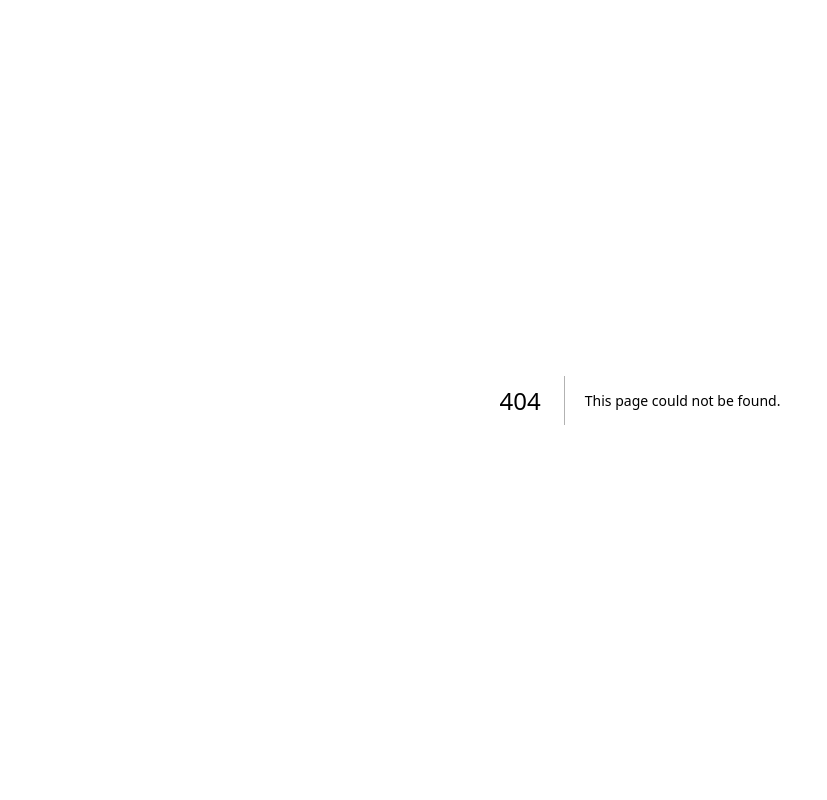
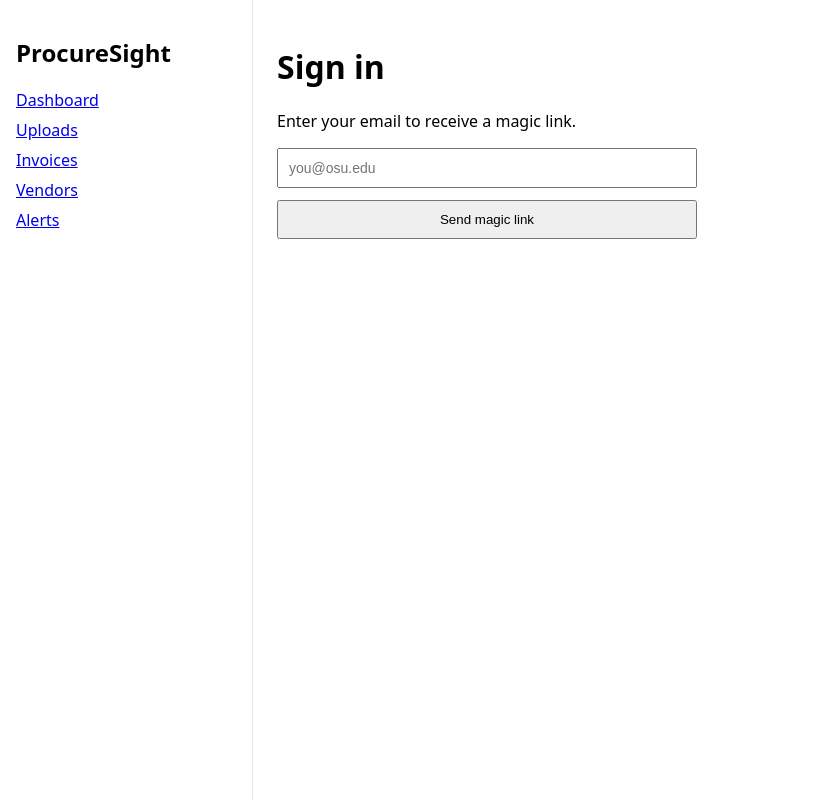
Before and after one commit to LingEnOwO/ProcureSight, a Next.js app in the folder apps/web/: page /login in a window 1280 px wide. Before the commit this address had no page. Shown: the whole page, without its empty margins (0-827 px from the left). Built offline with nearby package versions, Linux system fonts and the light colour scheme.

Commit message:
feat(web): scaffold authenticated app routes and layouts

```diff
--- /dev/null
+++ b/apps/web/app/alerts/page.tsx
@@ -0,0 +1,4 @@
+export default function Page() {
+  const title = "Alerts";
+  return <h1>{title}</h1>;
+}
--- /dev/null
+++ b/apps/web/app/dashboard/page.tsx
@@ -0,0 +1,4 @@
+export default function Page() {
+  const title = "Dashboard";
+  return <h1>{title}</h1>;
+}
--- /dev/null
+++ b/apps/web/app/invoices/page.tsx
@@ -0,0 +1,4 @@
+export default function Page() {
+  const title = "Invoices";
+  return <h1>{title}</h1>;
+}
--- a/apps/web/app/layout.tsx
+++ b/apps/web/app/layout.tsx
@@ -1,15 +1,39 @@
-import React from "react";
+import Link from "next/link";
 
 export const metadata = {
   title: "ProcureSight",
-  description: "Invoice & contract intelligence",
 };
 
-export default function RootLayout({ children }: { children: React.ReactNode }) {
+export default function RootLayout({
+  children,
+}: {
+  children: React.ReactNode;
+}) {
   return (
     <html lang="en">
-      <body style={{ fontFamily: "system-ui", margin: 0 }}>
-        {children}
+      <body style={{ margin: 0, fontFamily: "system-ui" }}>
+        <div style={{ display: "flex", minHeight: "100vh" }}>
+          {/* Sidebar */}
+          <aside
+            style={{
+              width: 220,
+              padding: 16,
+              borderRight: "1px solid #e5e7eb",
+            }}
+          >
+            <h2>ProcureSight</h2>
+            <nav style={{ display: "flex", flexDirection: "column", gap: 8 }}>
+              <Link href="/dashboard">Dashboard</Link>
+              <Link href="/uploads">Uploads</Link>
+              <Link href="/invoices">Invoices</Link>
+              <Link href="/vendors">Vendors</Link>
+              <Link href="/alerts">Alerts</Link>
+            </nav>
+          </aside>
+
+          {/* Main */}
+          <main style={{ flex: 1, padding: 24 }}>{children}</main>
+        </div>
       </body>
     </html>
   );
--- /dev/null
+++ b/apps/web/app/login/page.tsx
@@ -0,0 +1,42 @@
+"use client";
+
+import { signIn } from "next-auth/react";
+import { useSearchParams } from "next/navigation";
+import { useState } from "react";
+
+export default function LoginPage() {
+  const [email, setEmail] = useState("");
+  const [loading, setLoading] = useState(false);
+  const search = useSearchParams();
+  const check = search.get("check");
+
+  async function onSubmit(e: React.FormEvent) {
+    e.preventDefault();
+    setLoading(true);
+    await signIn("email", { email, callbackUrl: "/dashboard" });
+    setLoading(false);
+  }
+
+  return (
+    <main style={{ maxWidth: 420 }}>
+      <h1>Sign in</h1>
+      <p>Enter your email to receive a magic link.</p>
+
+      {check ? <p>Check your email for a sign-in link.</p> : null}
+
+      <form onSubmit={onSubmit} style={{ display: "grid", gap: 12 }}>
+        <input
+          value={email}
+          onChange={(e) => setEmail(e.target.value)}
+          placeholder="you@osu.edu"
+          type="email"
+          required
+          style={{ padding: 10, fontSize: 14 }}
+        />
+        <button disabled={loading} style={{ padding: 10 }}>
+          {loading ? "Sending..." : "Send magic link"}
+        </button>
+      </form>
+    </main>
+  );
+}
--- /dev/null
+++ b/apps/web/app/uploads/page.tsx
@@ -0,0 +1,4 @@
+export default function Page() {
+  const title = "Uploads";
+  return <h1>{title}</h1>;
+}
--- /dev/null
+++ b/apps/web/app/vendors/page.tsx
@@ -0,0 +1,4 @@
+export default function Page() {
+  const title = "Vendors";
+  return <h1>{title}</h1>;
+}
```
Also changed, not shown: apps/web/app/page.tsx (+3 -6 lines).
